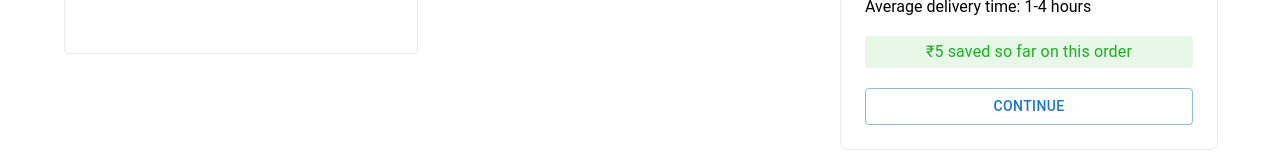
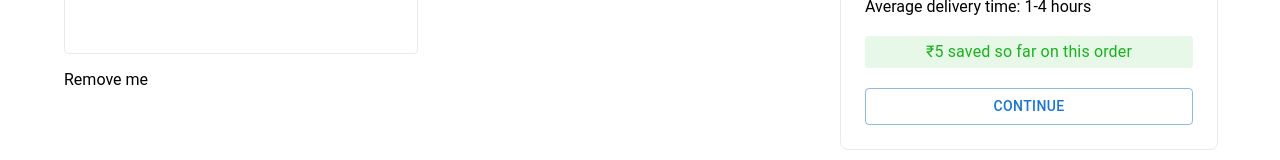
Before and after one commit to sandeshghadage/E-commerce, a React (Vite) app: page /bag in a window 1280 px wide. Both pictures are taken after a click on the button "CONTINUE". Shown: the part 464-624 px from the top of the page. Built offline with nearby package versions, Linux system fonts and the light colour scheme; the HTML template or start-up script is replaced by a standard one.

Commit message:
minor changes

```diff
--- a/src/pages/bag/localComponents/AdditionalInfo.jsx
+++ b/src/pages/bag/localComponents/AdditionalInfo.jsx
@@ -1,5 +1,9 @@
 import React from "react";
 
 export default function AdditionalInfo() {
-  return <div>AdditionalInfo</div>;
+  return (
+    <>
+      <Typography variant="h6">Fill additional information</Typography>
+    </>
+  );
 }
--- a/src/pages/bag/localComponents/SelectAddress.jsx
+++ b/src/pages/bag/localComponents/SelectAddress.jsx
@@ -1,6 +1,5 @@
 import { Box, Button, Card, Stack, Typography } from "@mui/material";
 import React, { useState } from "react";
-import CircleOutlinedIcon from "@mui/icons-material/CircleOutlined";
 import { colors } from "../../../styles/styles";
 import LensOutlinedIcon from "@mui/icons-material/LensOutlined";
 import AdjustOutlinedIcon from "@mui/icons-material/AdjustOutlined";
@@ -27,12 +26,12 @@ export default function SelectAddress() {
           }}
         >
           <Typography sx={{ display: "flex", alignItems: "center", gap: 1 }}>
-            {" "}
             <AddOutlinedIcon />
             Add new address
           </Typography>
         </Card>
       </Box>
+      <div>Remove me</div>
     </>
   );
 }
```
